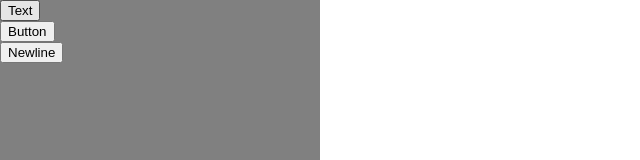
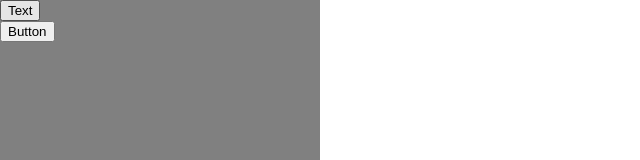
Before and after one commit to TheBrokenRail/WebDesigner, a plain HTML site: page src/index.html in a window 1280 px wide. Shown: the top 160 px of the page, without its empty margins (0-640 px from the left). Drawn offline with Linux system fonts and the light colour scheme.

Commit message:
Remove Newline

```diff
--- a/src/index.html
+++ b/src/index.html
@@ -3,7 +3,6 @@
     <div id="toolbox">
       <button onclick="add(0);">Text</button><br>
       <button onclick="add(1);">Button</button><br>
-      <button onclick="add(2);">Newline</button><br>
     </div>
     <div id="options"></div>
     <div id="preview"></div>
```
